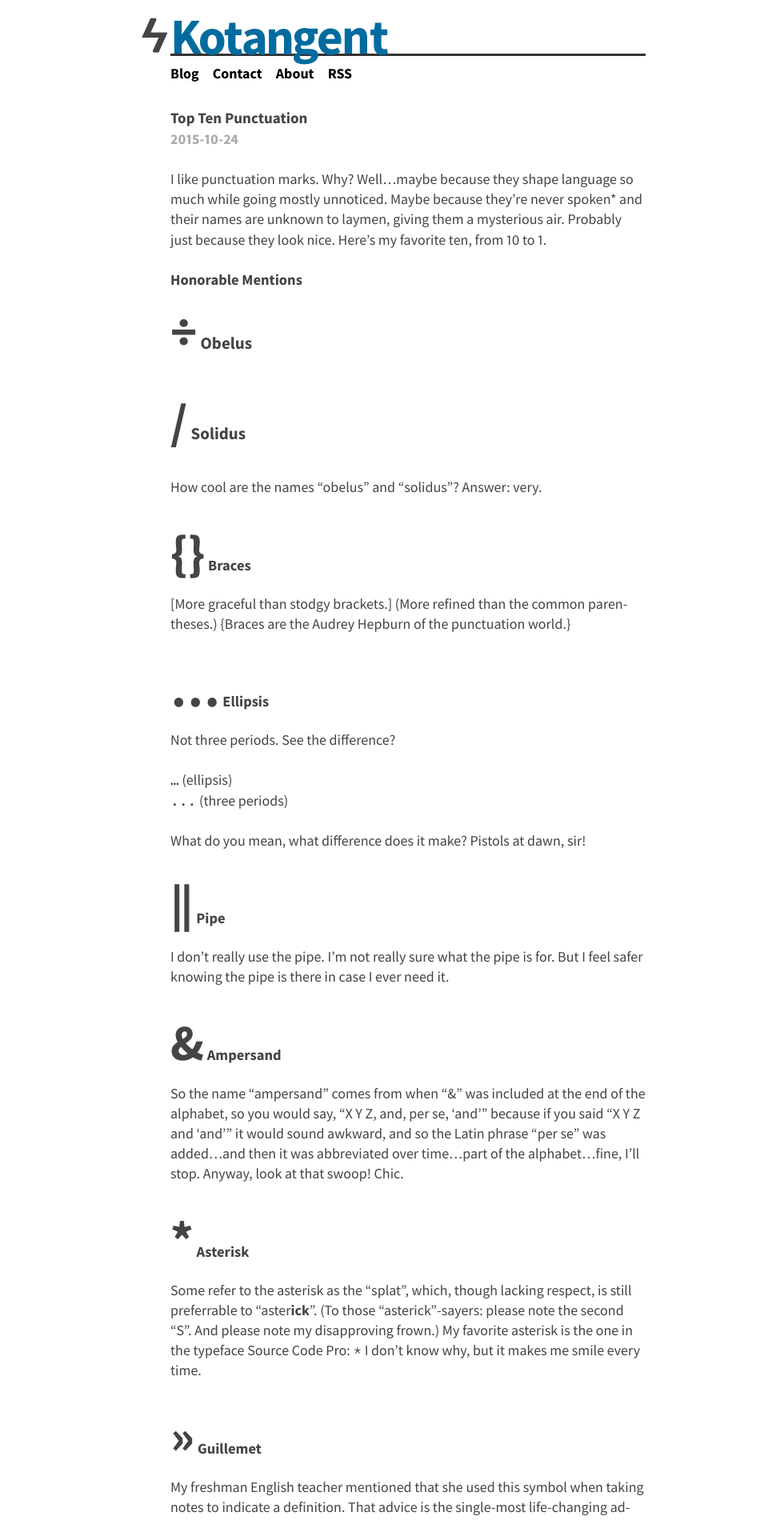
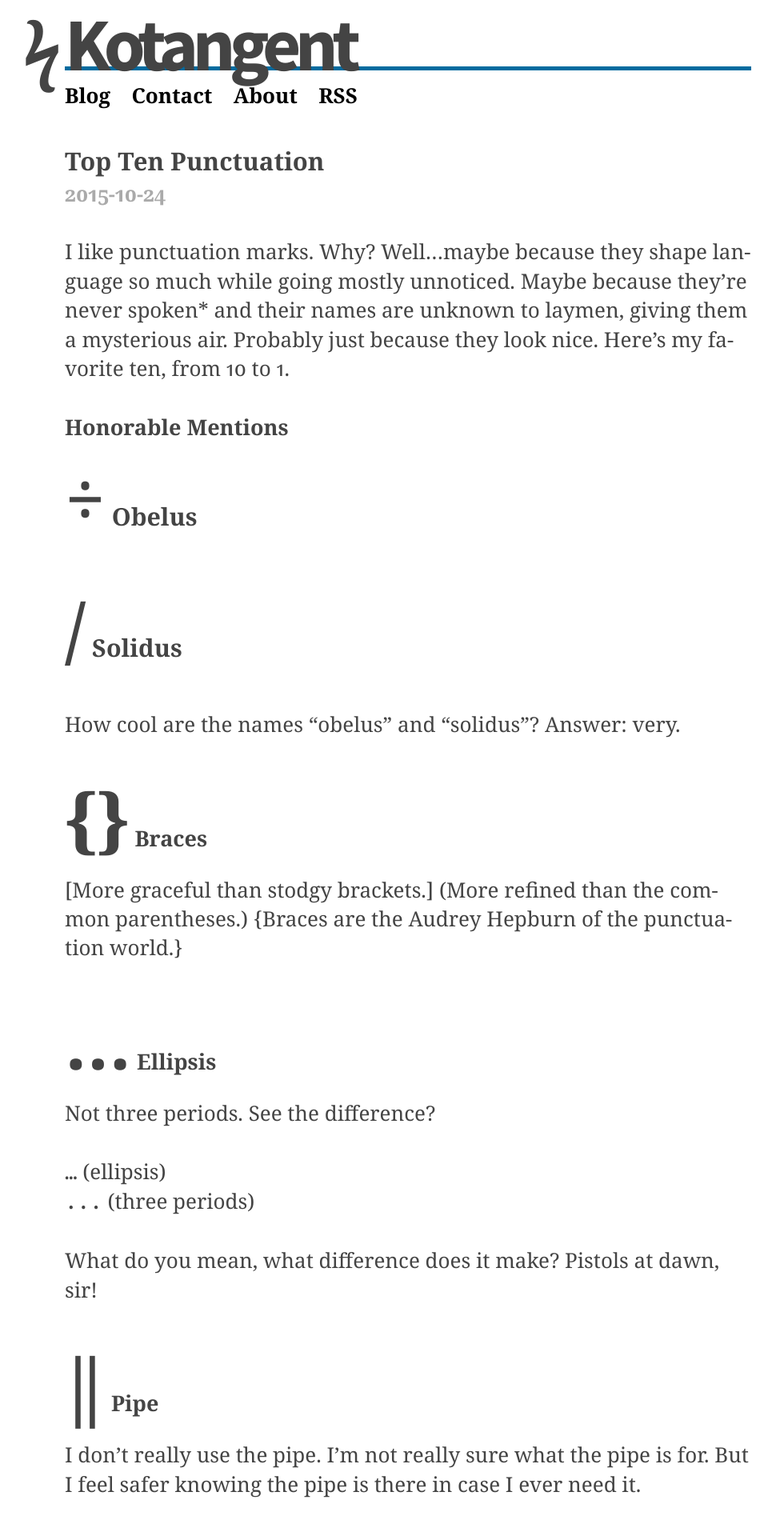
Before and after one commit to briankoser/kotangent-jekyll, a Jekyll site: the page built from _posts/2015-10-24-top-ten-punctuation-marks.md, in a window 1280 px wide. Shown: the top 1900 px of the page at 80% size, without its empty margins (130-1100 px from the left). Built offline with Jekyll 4.4.1, drawn with Linux system fonts in a browser that asks for light colours; some web fonts are replaced.

Commit message:
Add fonts, new logo

```diff
--- a/_layouts/default.html
+++ b/_layouts/default.html
@@ -31,29 +31,55 @@
     <meta name="msapplication-TileColor" content="#006b9f">
     <meta name="msapplication-TileImage" content="/images/favicons/favicon-144.png">
 
-    <link href="http://fonts.googleapis.com/css?family=Source+Code+Pro|Source+Sans+Pro:400,400italic,700" rel="stylesheet">
+    <link href='https://fonts.googleapis.com/css?family=Source+Sans+Pro:700&text=Kotange¶' rel='stylesheet' type='text/css'>
+    <link href='https://fonts.googleapis.com/css?family=Source+Code+Pro|Source+Serif+Pro:400,700' rel='stylesheet' type='text/css'>
+
     <link rel="stylesheet" href="/css/normalize.css">
     <link rel="stylesheet" href="/css/main.css">
 
+    <link href='https://fonts.googleapis.com/css?family=Open+Sans&text=¶' rel='stylesheet' type='text/css'>
+    <link href='https://fonts.googleapis.com/css?family=Roboto&text=¶' rel='stylesheet' type='text/css'>
+    <link href='https://fonts.googleapis.com/css?family=Lato&text=¶' rel='stylesheet' type='text/css'>
+    <link href='https://fonts.googleapis.com/css?family=Oswald&text=¶' rel='stylesheet' type='text/css'>
+    <link href='https://fonts.googleapis.com/css?family=Lora&text=¶' rel='stylesheet' type='text/css'>
+    <link href='https://fonts.googleapis.com/css?family=Montserrat&text=¶' rel='stylesheet' type='text/css'>
+    <link href='https://fonts.googleapis.com/css?family=PT+Sans&text=¶' rel='stylesheet' type='text/css'>
+    <link href='https://fonts.googleapis.com/css?family=Raleway&text=¶' rel='stylesheet' type='text/css'>
+    <link href='https://fonts.googleapis.com/css?family=Ubuntu&text=¶' rel='stylesheet' type='text/css'>
+    <link href='https://fonts.googleapis.com/css?family=Merriweather&text=¶' rel='stylesheet' type='text/css'>
+    <link href='https://fonts.googleapis.com/css?family=PT+Serif&text=¶' rel='stylesheet' type='text/css'>
+    <link href='https://fonts.googleapis.com/css?family=Bitter&text=¶' rel='stylesheet' type='text/css'>
+    <link href='https://fonts.googleapis.com/css?family=Poiret+One&text=¶' rel='stylesheet' type='text/css'>
+    <link href='https://fonts.googleapis.com/css?family=Oxygen&text=¶' rel='stylesheet' type='text/css'>
+    <link href='https://fonts.googleapis.com/css?family=Alegreya&text=¶' rel='stylesheet' type='text/css'>
+    <link href='https://fonts.googleapis.com/css?family=Alfa+Slab+One&text=¶' rel='stylesheet' type='text/css'>
+    <link href='https://fonts.googleapis.com/css?family=Alice&text=¶' rel='stylesheet' type='text/css'>
+    <link href='https://fonts.googleapis.com/css?family=Alex+Brush&text=¶' rel='stylesheet' type='text/css'>
+    <link href='https://fonts.googleapis.com/css?family=Varela+Round&text=¶' rel='stylesheet' type='text/css'>
+
     <script src="/javascript/jquery-2.1.0.min.js"></script>
-    <script src="/javascript/jquery.lettering-0.6.1.min.js"></script>
     <script src="/javascript/hyphenate.js"></script>
-    <script src="http://www.blueletterbible.org/scripts/blbToolTip/BLB_ScriptTagger-min.js"></script>
+    <!-- <script src="http://www.blueletterbible.org/scripts/blbToolTip/BLB_ScriptTagger-min.js"></script> -->
 
-    <script>
-        $(document).ready(function() {
-            $(".site-title").lettering();
-        });
+    <!-- <script>
+        //$(document).ready(function() {
+        //    $(".site-title").lettering();
+        //});
 
         // Blue Letter Bible options (http://www.blueletterbible.org/webtools/BLB_ScriptTagger.cfm)
         BLB.Tagger.Translation = 'KJV';
         BLB.Tagger.HyperLinks = 'hover';
-    </script>
+     </script>-->
 </head>
 <body>
     <header role="banner">
         <span class="site-logo">ϟ</span>
-        <h1 class="site-title">{{ site.name }}</h1>
+        <!-- <h1 class="site-title">{{ site.name }}</h1> -->
+        <svg xmlns:svg="http://www.w3.org/2000/svg" xmlns="http://www.w3.org/2000/svg" width="16rem" height="100%" viewBox="0 0 400 80" version="1.1">
+            <text xml:space="preserve" style="fill:#444;font-family:'Source Sans Pro',sans-serif;font-size:90;letter-spacing:-7;">
+                <tspan x="0" y="60" dx="0">Kotangent</tspan>
+            </text>
+        </svg>
         <nav role="navigation" class="top-border">
             <ul>
                 <li>
--- a/css/main.css
+++ b/css/main.css
@@ -25,7 +25,7 @@
 ******************************************************************************/
 html {
     color: #444;
-    font: 18px/1.4 'Source Sans Pro', Calibri, sans-serif;
+    font: 26px/1.4 'Source Serif Pro', Georgia, serif;
     /*Turn on kerning, standard ligatures, and proportional, oldstyle numerals
       Turn off all other ligatures, tabular, lining numerals, and alternates */
     -webkit-font-feature-settings: 'dlig' 0, 'kern', 'liga', 'lnum' 0, 'onum', 'pnum', 'tnum' 0;
@@ -63,12 +63,13 @@ hr,
 
 header {
     font-weight: bold;
+    margin-top: 1rem;
     position: relative;
     vertical-align: text-top;
 }
 
 header nav {
-    margin-top: -0.333rem;
+    margin-top: -1.333rem;
 }
 
 header h1 {
@@ -110,8 +111,9 @@ small {
     font-size: 0.75rem;
 }
 
+/*todo:*/
 main h1 {
-    font-size: 19px;
+    font-size: 31px;
     margin-bottom: 6.2px;
 }
 
@@ -197,13 +199,15 @@ h3 {
             font-feature-settings: 'dlig', 'kern', 'liga', 'lnum' 0, 'onum', 'pnum', 'tnum' 0;
 }
 
+/*todo*/
 h1 {
     font-size: 19px;
     margin-bottom: 6.2px;
 }
 
+/*todo*/
 h2 {
-    font-size: 18.5px;
+    font-size: 27px;
     margin-bottom: 6.7px;
 }
 
@@ -393,6 +397,7 @@ ins.edit-block {
     margin-bottom: 1.4rem;
 }
 
+/*todo*/
 code,
 var,
 .line-numbers,
@@ -401,6 +406,7 @@ var,
     font: 14px/1.3 'Source Code Pro', Consolas, monospace !important;
 }
 
+/*todo*/
 code,
 var {
     background-color: rgba(0,107,159,0.04);
@@ -546,7 +552,7 @@ display: none; /* temporary fix for icon display bug */
 }
 
 .site-logo {
-    bottom: 2.889rem;
+    bottom: 1.95rem;
     font-size: 3.5rem;
     left: -2rem;
     position: absolute;
@@ -554,6 +560,7 @@ display: none; /* temporary fix for icon display bug */
 
 .site-title {
     color: #006b9f;
+    font-family: 'Source Sans Pro', Calibri, sans-serif;
     font-weight: bold;
 }
 
@@ -585,7 +592,7 @@ display: none; /* temporary fix for icon display bug */
 }
 
 .top-border {
-    border-top: 0.2rem solid #333;
+    border-top: 0.2rem solid #006b9f;
 }
 
 .uppercase {
@@ -594,3 +601,25 @@ display: none; /* temporary fix for icon display bug */
             font-feature-settings: 'lnum' 1;
     text-transform: uppercase;
 }
+
+.font-open-sans {font-family: "Open Sans";}
+.font-roboto {font-family: "Roboto";}
+.font-lato {font-family: "Lato";}
+.font-oswald {font-family: "Oswald";}
+.font-source-sans-pro {font-family: "Source Sans Pro";}
+.font-source-serif-pro {font-family: "Source Serif Pro";}
+.font-lora {font-family: "Lora";}
+.font-montserrat {font-family: "Montserrat";}
+.font-pt-sans {font-family: "PT Sans";}
+.font-raleway {font-family: "Raleway";}
+.font-ubuntu {font-family: "Ubuntu";}
+.font-merriweather {font-family: "Merriweather";}
+.font-pt-serif {font-family: "PT Serif";}
+.font-bitter {font-family: "Bitter";}
+.font-poiret-one {font-family: "Poiret One";}
+.font-oxygen {font-family: "Oxygen";}
+.font-alegreya {font-family: "Alegreya";}
+.font-alfa-slab-one {font-family: "Alfa Slab One";}
+.font-alice {font-family: "Alice";}
+.font-alex-brush {font-family: "Alex Brush";}
+.font-varela-round {font-family: "Varela Round";}
```
